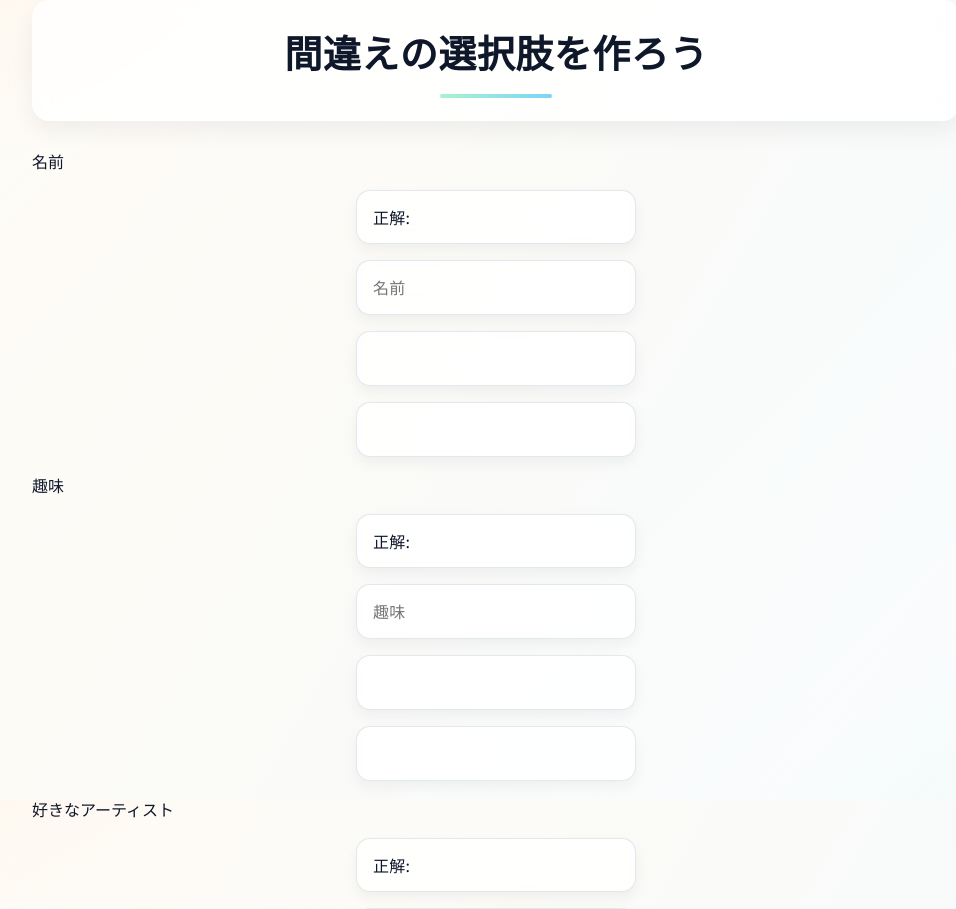
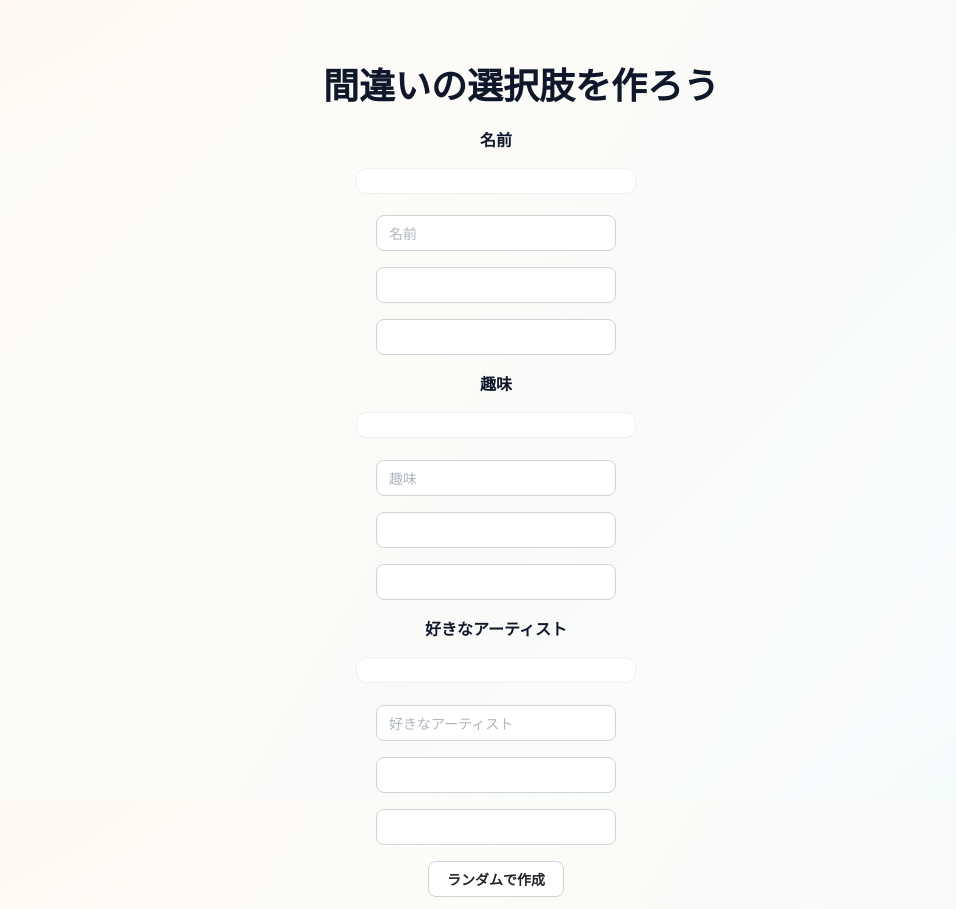
Before and after one commit to Thin9ingMan/kimino_hint, a React (Vite) app: page /make_false_selection in a window 1280 px wide. Shown: the top 909 px of the page, without its empty margins (144-1100 px from the left). Built offline with nearby package versions, Linux system fonts and the light colour scheme; no server answers; some icons are missing; what @yuki-js/quarkus-crud-js-fetch-client would draw is missing.

Commit message:
「間違いの選択肢を作ろう」ページのUIを新しいものに変更（LegacySandboxを使用せずmantine対応にした）

```diff
--- a/app/feat/misc/screens/MakeFalseSelectionCompatScreen.tsx
+++ b/app/feat/misc/screens/MakeFalseSelectionCompatScreen.tsx
@@ -1,5 +1,8 @@
-import MakeFalseSelection from "@components/MakeFalseSelection";
-import { LegacySandbox } from "@/shared/ui/LegacySandbox";
+import { Container } from "@/shared/ui/Container";
+import { ErrorBoundary } from "@/shared/ui/ErrorBoundary";
+import { Suspense } from "react";
+import { Alert, Button, Stack, Text } from "@mantine/core";
+import MakeFalseSelectionScreen from "./MakeFalseSelectionScreen";
 
 /**
  * Compat route element for legacy `/make_false_selection`.
@@ -9,8 +12,29 @@ import { LegacySandbox } from "@/shared/ui/LegacySandbox";
  */
 export function MakeFalseSelectionCompatScreen() {
   return (
-    <LegacySandbox>
-      <MakeFalseSelection />
-    </LegacySandbox>
+    <Container title="間違いの選択肢を作ろう">
+      <ErrorBoundary
+        fallback={(error, retry) => (
+          <Alert color="red" title="読み込みエラー">
+            <Stack gap="sm">
+              <Text size="sm">{error.message}</Text>
+              <Button variant="light" onClick={retry}>
+                再試行
+              </Button>
+            </Stack>
+          </Alert>
+        )}
+      >
+        <Suspense
+          fallback={
+            <Text size="sm" c="dimmed">
+              読み込み中...
+            </Text>
+          }
+        >
+          <MakeFalseSelectionScreen />
+        </Suspense>
+      </ErrorBoundary>
+    </Container>
   );
 }
--- /dev/null
+++ b/app/feat/misc/screens/MakeFalseSelectionScreen.tsx
@@ -0,0 +1,160 @@
+import React, { useCallback, useEffect, useState } from "react";
+import { Link, useNavigate } from "react-router-dom";
+import { apis } from "@/shared/api";
+import { Button, Group, Stack, TextInput, Text, Box } from "@mantine/core";
+
+function randomMakeSelection(arr: string[], exclude?: string) {
+  const filtered = arr.filter((x) => x && x !== exclude);
+  const shuffled = [...filtered];
+  for (let i = shuffled.length - 1; i > 0; i--) {
+    const j = Math.floor(Math.random() * (i + 1));
+    [shuffled[i], shuffled[j]] = [shuffled[j], shuffled[i]];
+  }
+  return shuffled.slice(0, 3);
+}
+
+export default function MakeFalseSelectionScreen() {
+  const navigate = useNavigate();
+  const [falseName1, setFalseName1] = useState("");
+  const [falseName2, setFalseName2] = useState("");
+  const [falseName3, setFalseName3] = useState("");
+
+  const [falseHobby1, setFalseHobby1] = useState("");
+  const [falseHobby2, setFalseHobby2] = useState("");
+  const [falseHobby3, setFalseHobby3] = useState("");
+
+  const [falseArtist1, setFalseArtist1] = useState("");
+  const [falseArtist2, setFalseArtist2] = useState("");
+  const [falseArtist3, setFalseArtist3] = useState("");
+
+  const [answers, setAnswers] = useState({ name: "", hobby: "", favoriteArtist: "" });
+
+  const fetchProfile = useCallback(async () => {
+    try {
+      const res = await apis.profiles.getMyProfile();
+      const pd = res?.profileData || {};
+      setAnswers({ name: pd.displayName || "", hobby: pd.hobby || "", favoriteArtist: pd.favoriteArtist || "" });
+    } catch (e: any) {
+      if (e?.response?.status === 404) {
+        setAnswers({ name: "", hobby: "", favoriteArtist: "" });
+      } else {
+        // non-fatal
+        console.error(e);
+      }
+    }
+  }, []);
+
+  useEffect(() => {
+    fetchProfile();
+  }, [fetchProfile]);
+
+  const fetchFakeNames = useCallback(async (inputName: string) => {
+    if (!inputName) return;
+    try {
+      const res = await apis.llm.generateFakeNames({ fakeNamesRequest: { inputName, variance: "とても良く似ている名前" } });
+      const received = Array.from(res.output || []);
+      if (received.length > 0) setFalseName1(received[0] || "");
+      if (received.length > 1) setFalseName2(received[1] || "");
+      if (received.length > 2) setFalseName3(received[2] || "");
+    } catch (err) {
+      console.error("Failed to fetch fake names:", err);
+    }
+  }, []);
+
+  useEffect(() => {
+    if (answers.name) fetchFakeNames(answers.name);
+  }, [answers.name, fetchFakeNames]);
+
+  const randomize = useCallback(() => {
+    // Note: we reference the global false arrays from legacy code location
+    // Keep behaviour same as legacy
+    // @ts-ignore
+    const randomNames = randomMakeSelection(require("src/components/Array").falseNames, answers.name);
+    // @ts-ignore
+    const randomHobbies = randomMakeSelection(require("src/components/Array").falseHobbies, answers.hobby);
+    // @ts-ignore
+    const randomArtists = randomMakeSelection(require("src/components/Array").falseArtists, answers.favoriteArtist);
+
+    setFalseName1(randomNames[0] || "");
+    setFalseName2(randomNames[1] || "");
+    setFalseName3(randomNames[2] || "");
+
+    setFalseHobby1(randomHobbies[0] || "");
+    setFalseHobby2(randomHobbies[1] || "");
+    setFalseHobby3(randomHobbies[2] || "");
+
+    setFalseArtist1(randomArtists[0] || "");
+    setFalseArtist2(randomArtists[1] || "");
+    setFalseArtist3(randomArtists[2] || "");
+  }, [answers]);
+
+  const handleSubmit = useCallback((e?: React.FormEvent) => {
+    e?.preventDefault();
+    const falseAnswers = {
+      username: [falseName1, falseName2, falseName3],
+      hobby: [falseHobby1, falseHobby2, falseHobby3],
+      artist: [falseArtist1, falseArtist2, falseArtist3],
+    };
+    window.localStorage.setItem("falseAnswers", JSON.stringify(falseAnswers));
+    navigate("/question", { state: { falseAnswers } });
+  }, [falseName1, falseName2, falseName3, falseHobby1, falseHobby2, falseHobby3, falseArtist1, falseArtist2, falseArtist3, navigate]);
+
+  return (
+    <Stack align="center" gap="md">
+
+      <Box style={{ width: 320 }}>
+        <Stack align="center">
+          <Text style={{ textAlign: "center" }} fw={700}>名前</Text>
+          <Box style={{ width: "100%", textAlign: "center" }}>
+            <Box style={{ display: "inline-block", width: 280, padding: 12, borderRadius: 10, background: "rgba(255,255,255,0.9)", border: "1px solid rgba(12,74,110,0.08)" }}>
+              <Text size="sm">{answers.name}</Text>
+            </Box>
+          </Box>
+
+          <TextInput value={falseName1} onChange={(e) => setFalseName1(e.currentTarget.value)} placeholder="名前" />
+          <TextInput value={falseName2} onChange={(e) => setFalseName2(e.currentTarget.value)} />
+          <TextInput value={falseName3} onChange={(e) => setFalseName3(e.currentTarget.value)} />
+        </Stack>
+      </Box>
+
+      <Box style={{ width: 320 }}>
+        <Stack align="center">
+          <Text style={{ textAlign: "center" }} fw={700}>趣味</Text>
+          <Box style={{ width: "100%", textAlign: "center" }}>
+            <Box style={{ display: "inline-block", width: 280, padding: 12, borderRadius: 10, background: "rgba(255,255,255,0.9)", border: "1px solid rgba(12,74,110,0.08)" }}>
+              <Text size="sm">{answers.hobby}</Text>
+            </Box>
+          </Box>
+
+          <TextInput value={falseHobby1} onChange={(e) => setFalseHobby1(e.currentTarget.value)} placeholder="趣味" />
+          <TextInput value={falseHobby2} onChange={(e) => setFalseHobby2(e.currentTarget.value)} />
+          <TextInput value={falseHobby3} onChange={(e) => setFalseHobby3(e.currentTarget.value)} />
+        </Stack>
+      </Box>
+
+      <Box style={{ width: 320 }}>
+        <Stack align="center">
+          <Text style={{ textAlign: "center" }} fw={700}>好きなアーティスト</Text>
+          <Box style={{ width: "100%", textAlign: "center" }}>
+            <Box style={{ display: "inline-block", width: 280, padding: 12, borderRadius: 10, background: "rgba(255,255,255,0.9)", border: "1px solid rgba(12,74,110,0.08)" }}>
+              <Text size="sm">{answers.favoriteArtist}</Text>
+            </Box>
+          </Box>
+
+          <TextInput value={falseArtist1} onChange={(e) => setFalseArtist1(e.currentTarget.value)} placeholder="好きなアーティスト" />
+          <TextInput value={falseArtist2} onChange={(e) => setFalseArtist2(e.currentTarget.value)} />
+          <TextInput value={falseArtist3} onChange={(e) => setFalseArtist3(e.currentTarget.value)} />
+        </Stack>
+      </Box>
+
+      <Group justify="center" style={{ width: "100%" }}>
+        <Button variant="default" onClick={randomize}>ランダムで作成</Button>
+      </Group>
+
+      <Group justify="space-between" style={{ width: 320 }}>
+        <Button component={Link} to="/room" variant="outline">戻る</Button>
+        <Button onClick={handleSubmit}>次へ</Button>
+      </Group>
+    </Stack>
+  );
+}
--- a/src/components/MakeFalseSelection.css
+++ b/src/components/MakeFalseSelection.css
@@ -19,3 +19,73 @@
     transition: border 0.2s ease, box-shadow 0.2s ease;
   }
 }
+
+/* New (non-legacy-scoped) styles for MakeFalseSelection layout */
+.mfs-group {
+  display: flex;
+  flex-direction: column;
+  align-items: center;
+  gap: 8px;
+  margin-bottom: 16px;
+}
+
+.mfs-label {
+  display: block;
+  text-align: center;
+  font-weight: 600;
+  margin-top: 8px;
+}
+
+.mfs-answer {
+  display: block;
+  width: 280px;
+  margin: 8px auto;
+  padding: 10px 12px;
+  font-size: 15px;
+  color: #0f172a;
+  background: rgba(255, 255, 255, 0.9);
+  border: 1px solid rgba(12, 74, 110, 0.08);
+  border-radius: 10px;
+}
+
+.mfs-input {
+  width: 280px;
+  padding: 8px 10px;
+  border: 1px solid #cbd5e1;
+  border-radius: 8px;
+  box-sizing: border-box;
+}
+
+@media (max-width: 420px) {
+  .mfs-input,
+  .mfs-answer {
+    width: 90%;
+  }
+}
+
+/* Button rows */
+.mfs-random-row {
+  display: flex;
+  justify-content: center;
+  margin: 12px 0;
+}
+
+.mfs-actions {
+  display: flex;
+  justify-content: space-between;
+  align-items: center;
+  width: 280px;
+  margin: 8px auto 0 auto;
+  gap: 12px;
+}
+
+.mfs-actions .mantine-Button-root,
+.mfs-random-row .mantine-Button-root {
+  min-width: 120px;
+}
+
+@media (max-width: 420px) {
+  .mfs-actions {
+    width: 90%;
+  }
+}
--- a/src/components/MakeFalseSelection.jsx
+++ b/src/components/MakeFalseSelection.jsx
@@ -40,44 +40,38 @@ const MakeFalseSelection = () => {
     }
   }, []);
 
-    const fetchFakeNames = useCallback(async () => {
+  const fetchFakeNames = useCallback(async () => {
     if (!answers.name) return;
     console.log("偽名生成を開始します:", answers.name);
-    try{
-      const response = await apis.llm.generateFakeNames({fakeNamesRequest: {
-        inputName: answers.name,
-        variance: "とても良く似ている名前",
-      }});
-      console.log(response);
+    try {
+      const response = await apis.llm.generateFakeNames({
+        fakeNamesRequest: {
+          inputName: answers.name,
+          variance: "とても良く似ている名前",
+        },
+      });
       const receivedNames = Array.from(response.output || []);
-      console.log(receivedNames)
       if (receivedNames.length > 0) setFalseName1(receivedNames[0] || "");
       if (receivedNames.length > 1) setFalseName2(receivedNames[1] || "");
       if (receivedNames.length > 2) setFalseName3(receivedNames[2] || "");
-      console.log("falseName",falseName1);
-
     } catch (err) {
       if (err?.response?.status === 404) {
-        console.err(err);
+        console.error(err);
       } else {
-        console.error("Failed to fetch profile:", err);
+        console.error("Failed to fetch fake names:", err);
       }
-    } finally {
-      setInitialLoading(false);
     }
-  },[answers.name])
+  }, [answers.name]);
 
   useEffect(() => {
     fetchProfile();
   }, [fetchProfile]);
 
-    useEffect(() => {
+  useEffect(() => {
     if (answers.name) {
-        fetchFakeNames();
+      fetchFakeNames();
     }
   }, [answers.name, fetchFakeNames]);
-
-
 
   const handleSubmit = (e) => {
     e.preventDefault();
@@ -86,11 +80,7 @@ const MakeFalseSelection = () => {
       hobby: [falseHobby1, falseHobby2, falseHobby3],
       artist: [falseArtist1, falseArtist2, falseArtist3],
     };
-    console.log(falseAnswers);
-    // 直で渡す
     window.localStorage.setItem("falseAnswers", JSON.stringify(falseAnswers));
-    // 直で渡す
-    // navigate("/question");
     navigate("/question", {
       state: {
         falseAnswers: falseAnswers,
```
